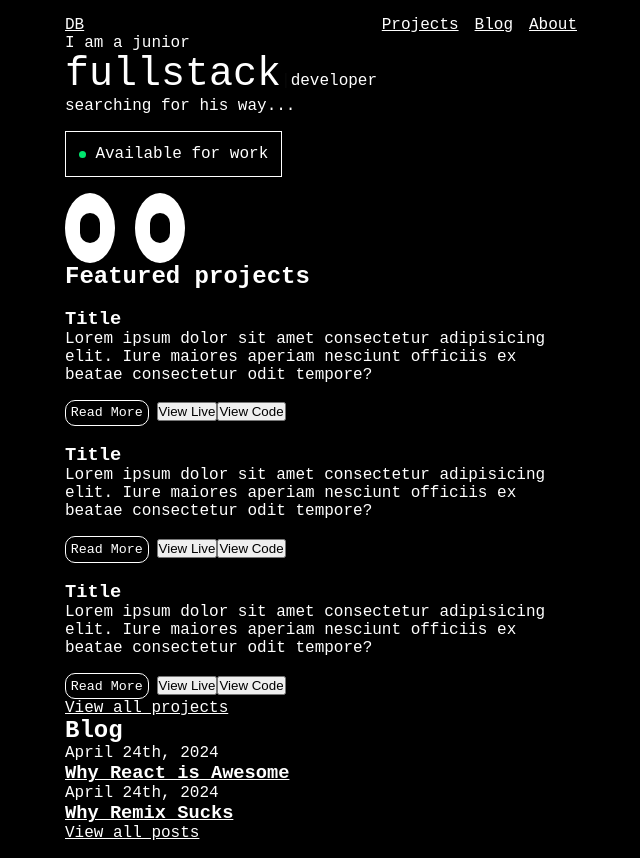
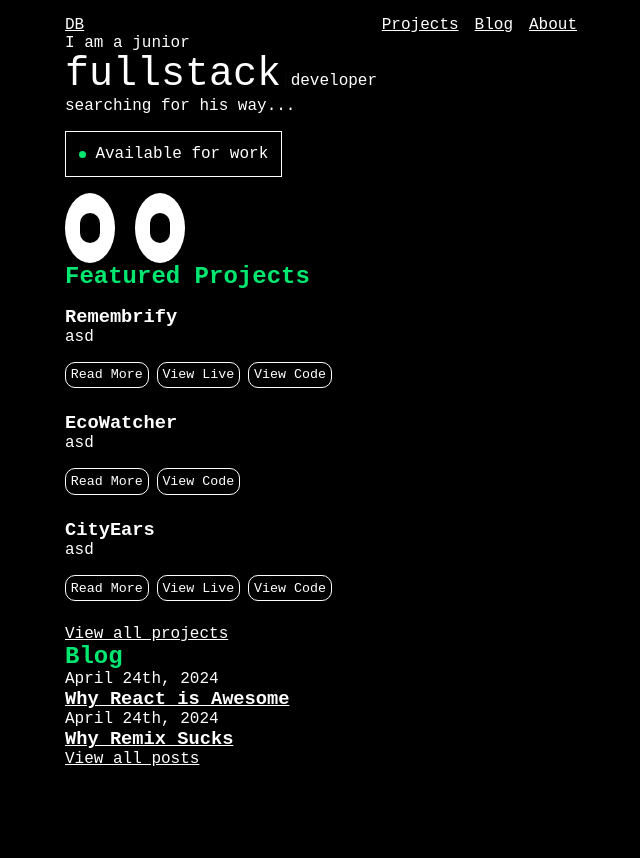
Before and after one commit to damianobacci/portfolio, a Next.js app: page / in a window 1280 px wide. Shown: the whole page, without its empty margins (319-959 px from the left). After the commit the page ends 800 px from the top, so only its background shows below. Built offline with nearby package versions, Linux system fonts and the light colour scheme.

Commit message:
Projects in homepage

```diff
--- a/app/globals.css
+++ b/app/globals.css
@@ -39,3 +39,7 @@ a:hover {
     margin: 1rem auto;
   }
 }
+
+.title {
+  color: #00e870;
+}
--- a/app/page.js
+++ b/app/page.js
@@ -7,14 +7,31 @@ export default function Home() {
     <main>
       <Hero />
       <section>
-        <h2>Featured projects</h2>
-        <ProjectBox />
-        <ProjectBox />
-        <ProjectBox />
+        <h2 className="title">Featured Projects</h2>
+        <ProjectBox
+          title="Remembrify"
+          description="asd"
+          more="/projects/remembrify"
+          live="/"
+          code="/"
+        />
+        <ProjectBox
+          title="EcoWatcher"
+          description="asd"
+          more="/projects/ecowatcher"
+          code="/"
+        />
+        <ProjectBox
+          title="CityEars"
+          description="asd"
+          more="/projects/cityears"
+          live="/"
+          code="/"
+        />
         <Link href="/projects">View all projects</Link>
       </section>
       <section>
-        <h2>Blog</h2>
+        <h2 className="title">Blog</h2>
         <div>
           <p>April 24th, 2024</p>
           <Link href="/blog">
--- a/components/Projects/ProjectBox.js
+++ b/components/Projects/ProjectBox.js
@@ -1,21 +1,15 @@
 import styles from "./ProjectBox.module.css";
 import OutlineButton from "../UI/OutlineButton";
 
-export default function ProjectBox() {
+export default function ProjectBox({ title, description, more, live, code }) {
   return (
-    <div>
+    <div className={styles.container}>
       <div>
-        <img></img>
-      </div>
-      <div>
-        <h3>Title</h3>
-        <p>
-          Lorem ipsum dolor sit amet consectetur adipisicing elit. Iure maiores
-          aperiam nesciunt officiis ex beatae consectetur odit tempore?
-        </p>
-        <OutlineButton link="/test">Read More</OutlineButton>
-        <button>View Live</button>
-        <button>View Code</button>
+        <h3>{title}</h3>
+        <p>{description}</p>
+        <OutlineButton link={more}>Read More</OutlineButton>
+        {live && <OutlineButton link={live}>View Live</OutlineButton>}
+        {code && <OutlineButton link={code}>View Code</OutlineButton>}
       </div>
     </div>
   );
--- a/components/Projects/ProjectBox.module.css
+++ b/components/Projects/ProjectBox.module.css
@@ -0,0 +1,4 @@
+.container {
+  margin: 1rem 0;
+  margin-bottom: 1.5rem;
+}
```
Also changed, not shown: public/images/remembrify.png (added).
